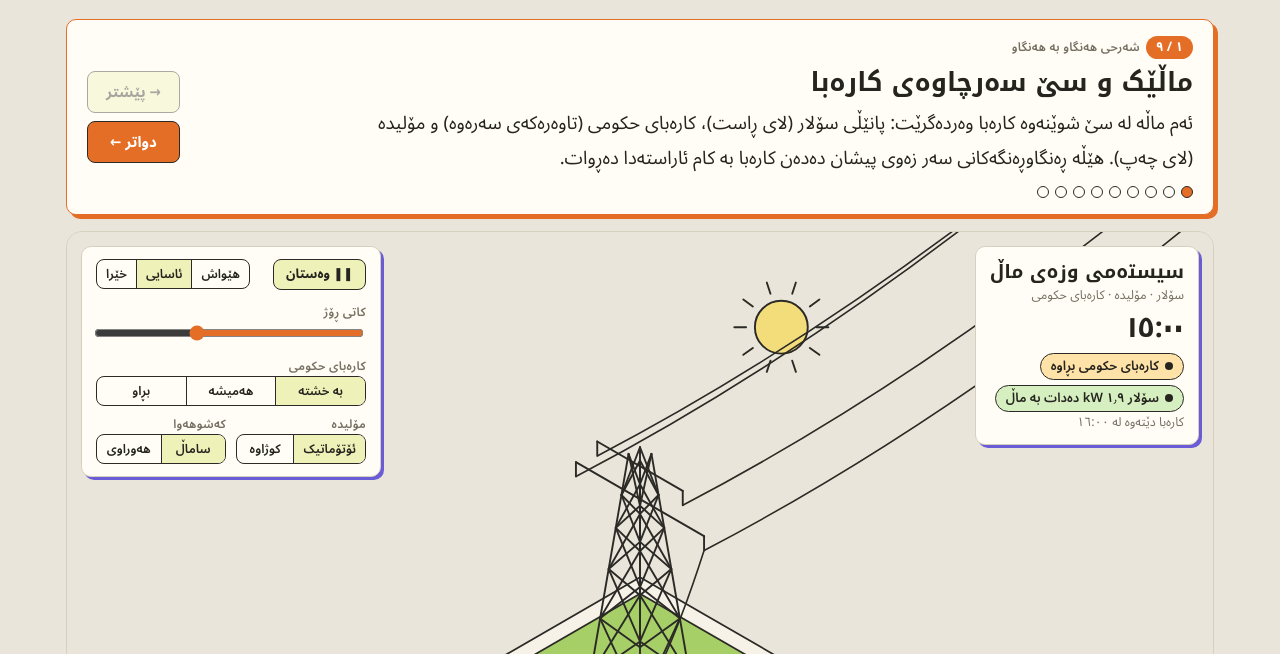
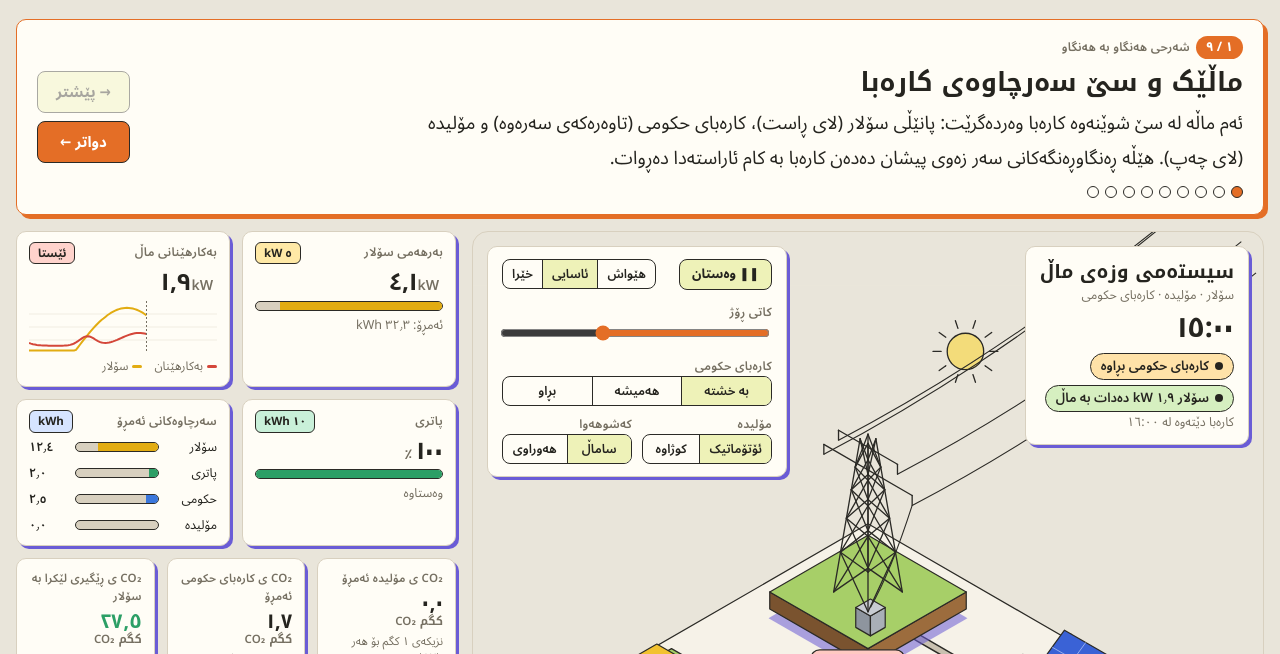
Before and after one commit to Lawand-eng/solar-energy, a plain HTML site: page index.html in a window 1280 px wide. Shown: the part 146-800 px from the top of the page. Drawn offline with Linux system fonts and the light colour scheme.

Commit message:
Place stats and charts beside the diorama instead of below it
Co-Authored-By: Claude Opus 5.5 <noreply@anthropic.com>
Claude-Session: https://claude.ai/code/session_01RDc6xnR8EMRHp9PViHH48a

```diff
--- a/index.html
+++ b/index.html
@@ -169,6 +169,33 @@ td:first-child{font-weight:600}
 @keyframes march{to{stroke-dashoffset:-17}}
 @media (max-width:640px){.guide{grid-template-columns:1fr}.gnav{flex-direction:row}.gbtn{flex:1}}
 @media (max-width:920px){.co2{grid-template-columns:1fr}.lesson{grid-template-columns:1fr}.steps{grid-template-columns:repeat(2,minmax(0,1fr))}}
+
+/* dashboard: diorama with charts beside it (no scrolling down) */
+.wrap{max-width:1560px}
+.dash{display:grid;grid-template-columns:minmax(0,1fr) minmax(360px,440px);gap:16px;align-items:start}
+.side{display:flex;flex-direction:column;gap:12px;min-width:0;position:sticky;top:16px}
+.side .stats{grid-template-columns:repeat(2,minmax(0,1fr));gap:12px}
+.side .co2{grid-template-columns:repeat(3,minmax(0,1fr));gap:12px}
+.side .stat{padding:10px 12px;gap:4px}
+.side .big{font-size:24px}
+.side .co2 .big{font-size:20px}
+.side .co2 .big small{display:block;margin:0;font-size:11.5px}
+.side .co2 .lbl{font-size:11.5px}
+.side .co2 .mut{font-size:11.5px;line-height:1.5}
+.side .co2 .tag{display:none}
+.side .mix .r{grid-template-columns:52px 1fr 40px;gap:6px}
+.side .spark{height:52px}
+@media (min-width:1101px){
+  .dash .stage{height:calc(100svh - 32px);min-height:560px;max-height:1000px}
+  .dash #scene{width:100%;height:100%}
+}
+@media (max-width:1100px){
+  .dash{grid-template-columns:1fr}
+  .side{position:static}
+  .side .stats{grid-template-columns:repeat(4,minmax(0,1fr))}
+}
+@media (max-width:920px){.side .stats{grid-template-columns:repeat(2,minmax(0,1fr))}}
+@media (max-width:520px){.side .stats,.side .co2{grid-template-columns:1fr}}
 </style>
 
 <main class="wrap" dir="rtl" lang="ckb">
@@ -193,6 +220,7 @@ td:first-child{font-weight:600}
     </div>
   </section>
 
+  <div class="dash">
   <section class="stage" aria-label="نەخشەی سیستەمی وزە">
     <svg id="scene" viewBox="-390 -235 780 650" role="img" aria-label="سۆلار، مۆلیدە، کارەبای حکومی و ماڵ"></svg>
 
@@ -244,6 +272,7 @@ td:first-child{font-weight:600}
     </div>
   </section>
 
+  <aside class="side">
   <section class="stats">
     <div class="stat card">
       <div class="head"><span class="lbl">بەرهەمی سۆلار</span><span class="tag" style="background:#ffe9a6">٥ kW</span></div>
@@ -286,6 +315,8 @@ td:first-child{font-weight:600}
       <div class="mut" id="cTrees">بەرامبەرە بە کاری ٠ دار لە ڕۆژێکدا</div>
     </div>
   </section>
+  </aside>
+  </div>
 
   <section class="lesson">
     <article class="sec card wide">
```
